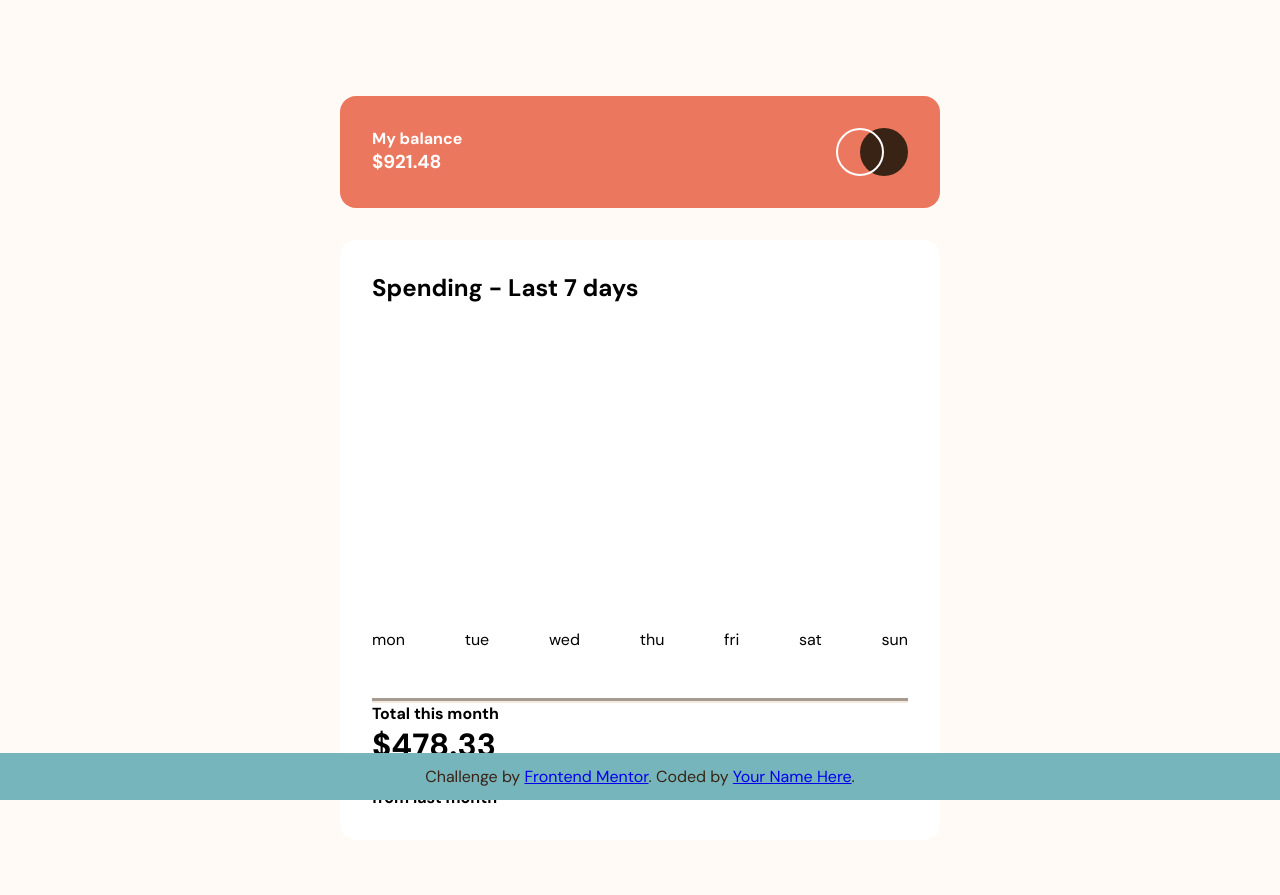
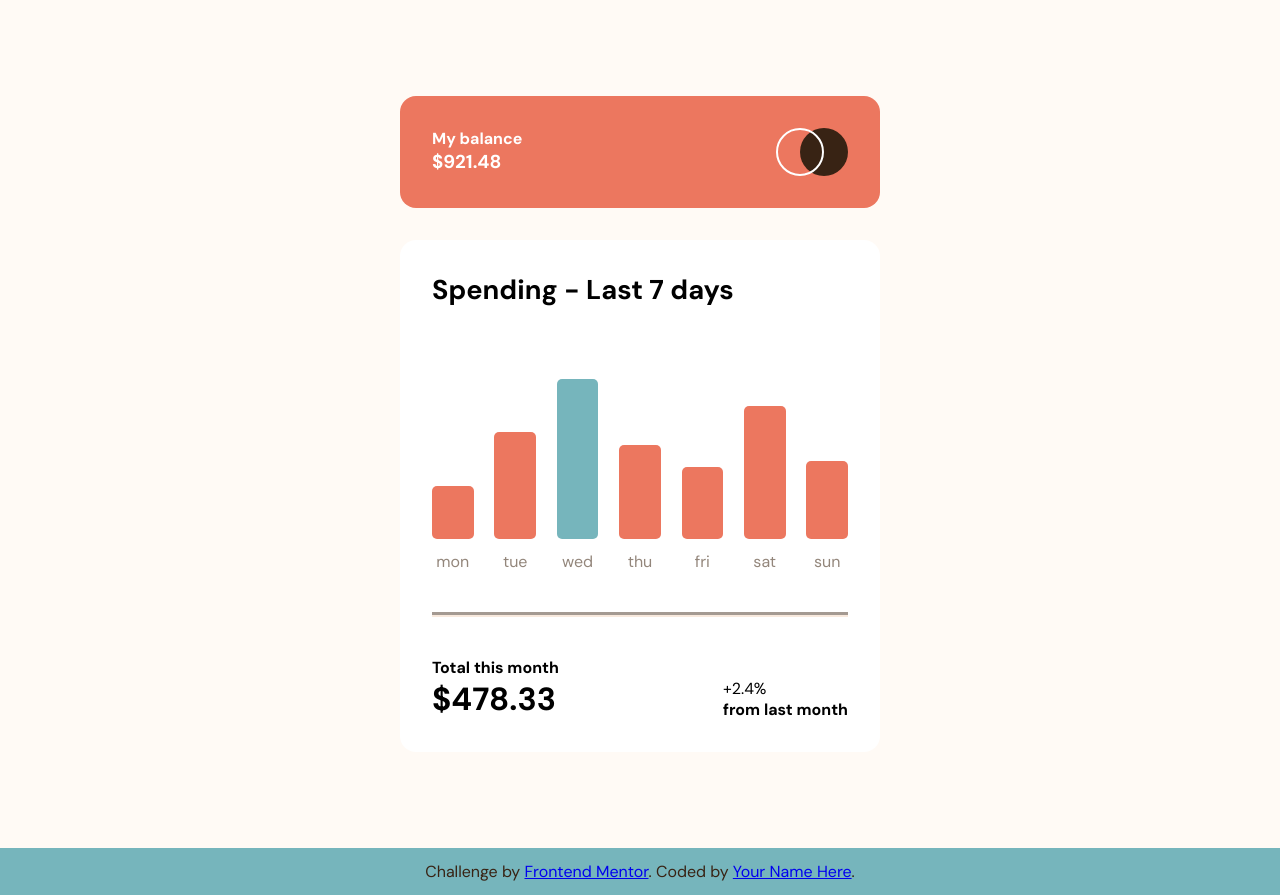
Before and after one commit to mickcaff/Front-End-Mentor-Challenge-09-Expenses-Chart-Component, a plain HTML site: page index.html in a window 1280 px wide. Before the commit the page ends 840 px from the top, so only its background shows below. Drawn offline with Linux system fonts and the light colour scheme.

Commit message:
Added JS for bar height and days of week

```diff
--- a/css/styles.css
+++ b/css/styles.css
@@ -20,7 +20,7 @@ body {
     border-radius: 1rem;
     padding: 2rem;
     width: 90%;
-    max-width: 600px;
+    max-width: 480px;
 }
 .my-balance-section {
     background-color: var(--primary1);
@@ -31,26 +31,61 @@ body {
 }
 .main-section {
     background-color: white;
-    margin: 0 auto;
+    margin: 0 auto 6rem;
+}
+.main-title {
+    font-size: 1.7rem;
+    margin-bottom: 2rem;
 }
 .graph-section {
     border-bottom: 5px groove var(--neutral3);
-    height: 400px;
-    padding: 3rem 0;
+    padding: 2.5rem 0;
+}
+.day-names {
+    color: var(--neutral2);
+    display: flex;
+    justify-content: space-between;
+    align-items: flex-end;
+    margin: 12px 0 0;
+}
+.days {
+    font-size: 0.8rem;
+    width: 10%;
+    max-width: 45px;
+    text-align: center;
+}
+.bars-section {
+    display: flex;
+    justify-content: space-between;
+    align-items: flex-end;
+    height: 160px;
+}
+.bars {
+    background-color: var(--primary1);
+    border-radius: 5px;
+    cursor: pointer;
+    width: 10%;
+    max-width: 45px;
+    height: 50%;
+}
+.totals-section {
+    margin-top: 2.5rem;
     display: flex;
     justify-content: space-between;
     align-items: flex-end;
 }
-
-
-
-
 .attribution {
     color: var(--neutral1);
     background-color: var(--primary2);
     width: 100vw;
     padding: 1%;
     text-align: center;
-    position: fixed;
-    bottom: 0;
+    /* position: fixed;
+    bottom: 0; */
 }
+
+@media (min-width: 400px) {
+    .days {
+        font-size: 1rem;
+    }
+}
--- a/index.html
+++ b/index.html
@@ -27,25 +27,46 @@
   </div>
 
   <div class="main-section">
-    <h2>Spending - Last 7 days</h2>
+    <h2 class="main-title">Spending - Last 7 days</h2>
     <div class="graph-section">
-      <p class="days">mon</p>
-      <p class="days">tue</p>
-      <p class="days">wed</p>
-      <p class="days">thu</p>
-      <p class="days">fri</p>
-      <p class="days">sat</p>
-      <p class="days">sun</p>
+      <bar class="bars-section">
+        <div class="bars"></div>
+        <div class="bars"></div>
+        <div class="bars"></div>
+        <div class="bars"></div>
+        <div class="bars"></div>
+        <div class="bars"></div>
+        <div class="bars"></div>
+      </bar>
+
+      <div class="day-names">
+        <p class="days">day 1</p>
+        <p class="days">day 2</p>
+        <p class="days">day 3</p>
+        <p class="days">day 4</p>
+        <p class="days">day 5</p>
+        <p class="days">day 6</p>
+        <p class="days">day 7</p>
+      </div>
     </div>
-    <h4>Total this month</h4>
-    <h1>$478.33</h1>
-    <p>+2.4%</p>
-    <h4>from last month</h4>
+
+    <div class="totals-section">
+      <div>
+        <h4>Total this month</h4>
+        <h1>$478.33</h1>
+      </div>
+      <div>
+        <p>+2.4%</p>
+        <h4>from last month</h4>
+      </div>
+    </div>
   </div>
 
   <div class="attribution">
     Challenge by <a href="https://www.frontendmentor.io?ref=challenge" target="_blank">Frontend Mentor</a>.
     Coded by <a href="#">Your Name Here</a>.
   </div>
+
+  <script type="text/javascript" src="./js/app.js"></script>
 </body>
 </html>
--- a/js/app.js
+++ b/js/app.js
@@ -0,0 +1,36 @@
+
+const getJsonData = async () => {
+    const res = await fetch('../data.json')
+    const json = await res.json()
+    return json
+}
+
+const populateDays = async () => {
+    const data = await getJsonData()
+    const days = document.querySelectorAll('.days')
+    for (let i = 0; i < 7; i++){
+        days[i].textContent = data[i].day
+    }
+}
+populateDays()
+
+const populateBarChart = async () => {
+    const data = await getJsonData()
+    const bars = document.querySelectorAll('.bars')
+
+    const amounts = []
+    for (let i = 0; i < 7; i++){
+        amounts.push(data[i].amount)
+    }
+
+    let max = Math.max(...amounts)
+    const percents = amounts.map(num => Math.round((num / max) * 100))
+
+    for (let i = 0; i < 7; i++){
+        bars[i].style.height = `${percents[i]}%`
+        if (percents[i] === 100){
+            bars[i].style.backgroundColor = 'hsl(186, 34%, 60%)'
+        }
+    }
+}
+populateBarChart()
```
